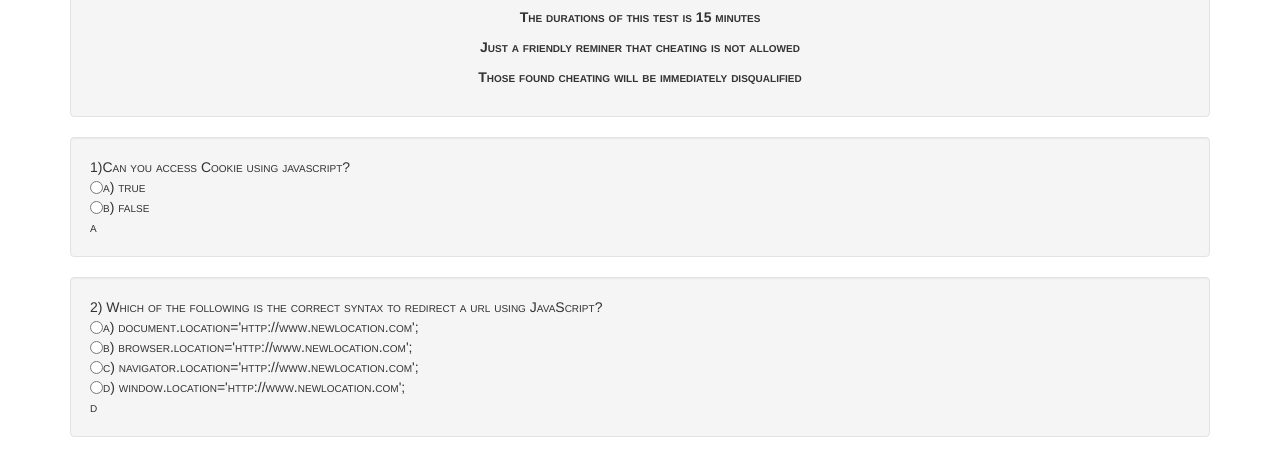
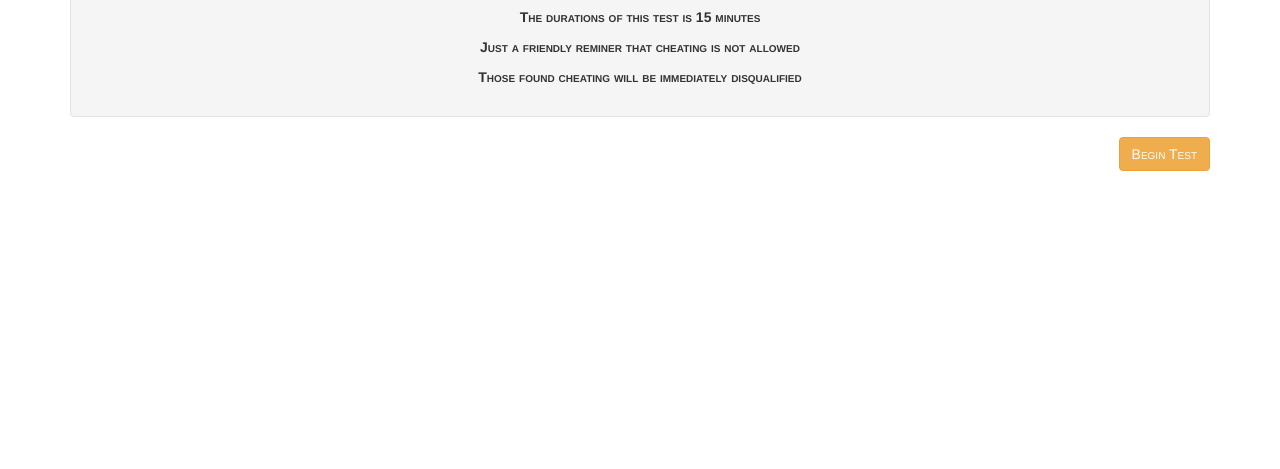
Before and after one commit to starbudz/quiz, a plain HTML site: page index.html in a window 1280 px wide. Shown: the part 331-800 px from the top of the page. Drawn offline with Linux system fonts and the light colour scheme.

Commit message:
added begin test functionality

```diff
--- a/index.html
+++ b/index.html
@@ -26,7 +26,7 @@
         <p>Just a friendly reminer that cheating is not allowed</p>
         <p>Those found cheating will be immediately disqualified</p>
       </div>
-      <button class="prev btn btn-warning" href="#">Begin Test</button>
+      <button class="begin btn btn-warning" href="#">Begin Test</button>
       <div class="well item">
         <div>1)Can you access Cookie using javascript?</div>
         <div class="selections">
--- a/js/scripts.js
+++ b/js/scripts.js
@@ -1,5 +1,6 @@
 $(document).ready(function() {
-$("#questions .item").slice(0,2).fadeIn();
+  $(".begin").click(function() {
+$("#questions .item").slice(0,2).show();
 
 $(".next").click(function() {
 
@@ -18,3 +19,4 @@ $(".next").click(function() {
     nextItems.show();
 });
 });
+});
```
